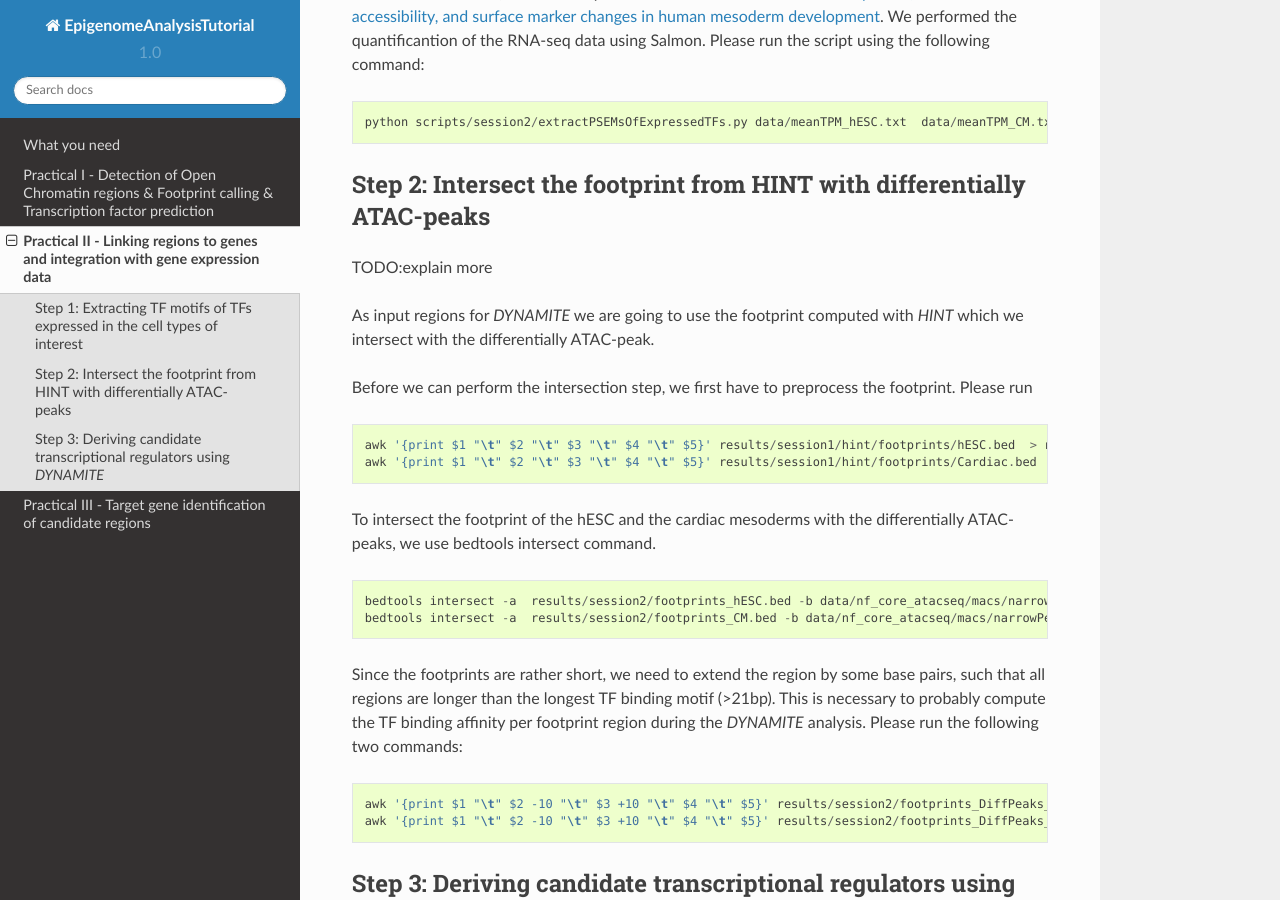
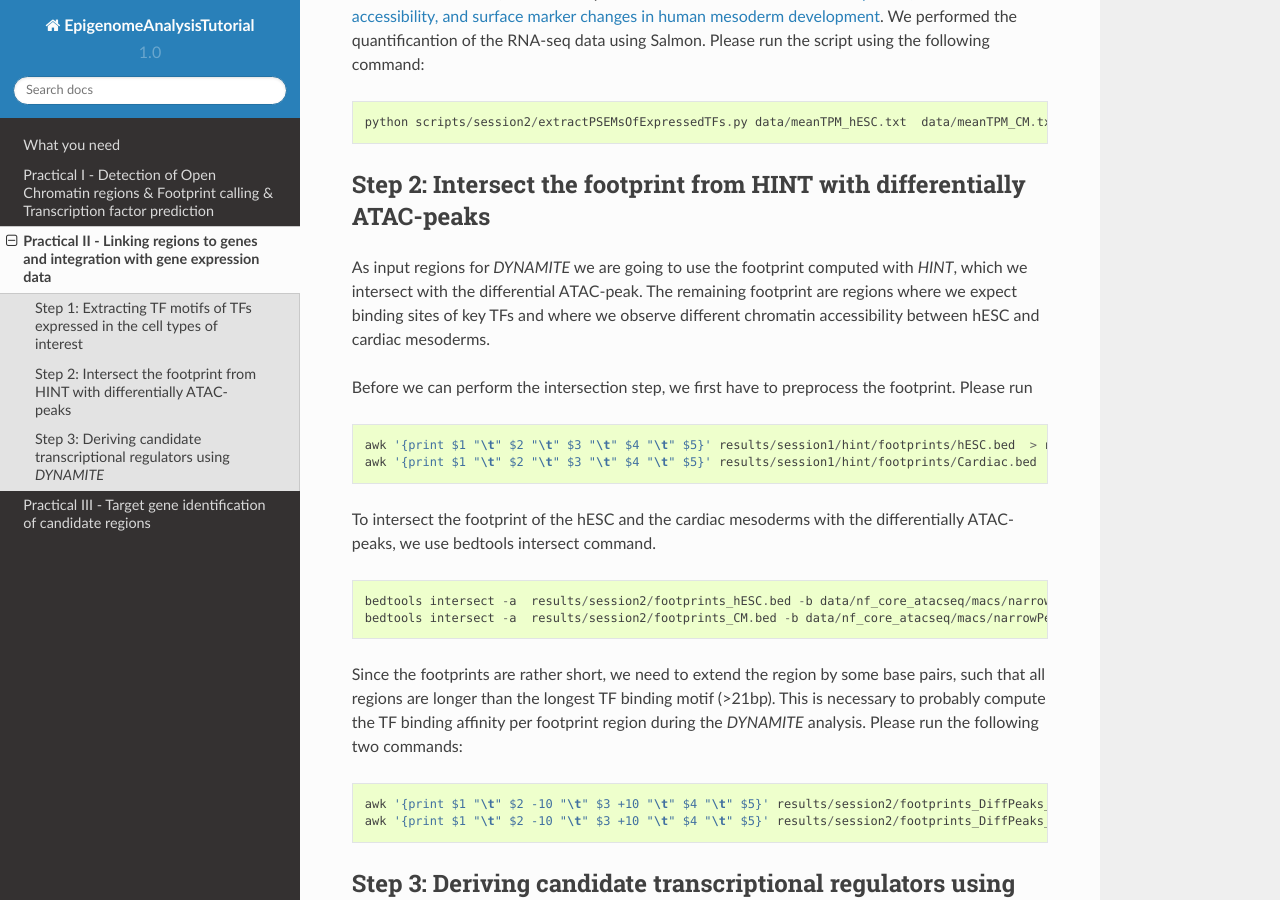
Before and after one commit to SchulzLab/EpigenomeAnalysisTutorial-2020, a Sphinx documentation site: the page built from docs/Practical2.rst, in a window 1280 px wide and 900 px high, scrolled down 1013 px. Built offline with Sphinx 7.4.7 and the Read the Docs theme 2.0.0, drawn with Linux system fonts in a browser that asks for light colours.

Commit message:
Update Practical2.rst

```diff
--- a/docs/Practical2.rst
+++ b/docs/Practical2.rst
@@ -37,9 +37,8 @@ Please run the script using the following command:
 
 Step 2: Intersect the footprint from HINT with differentially ATAC-peaks
 ----------------------------------------------------
-TODO:explain more
 
-As input regions for *DYNAMITE* we are going to use the footprint computed with *HINT* which we intersect with the differentially ATAC-peak.
+As input regions for *DYNAMITE* we are going to use the footprint computed with *HINT*, which we intersect with the differential ATAC-peak. The remaining footprint are regions where we expect binding sites of key TFs and where we observe different chromatin accessibility between hESC and cardiac mesoderms.
 
 Before we can perform the intersection step, we first have to preprocess the footprint. Please run
 
```
